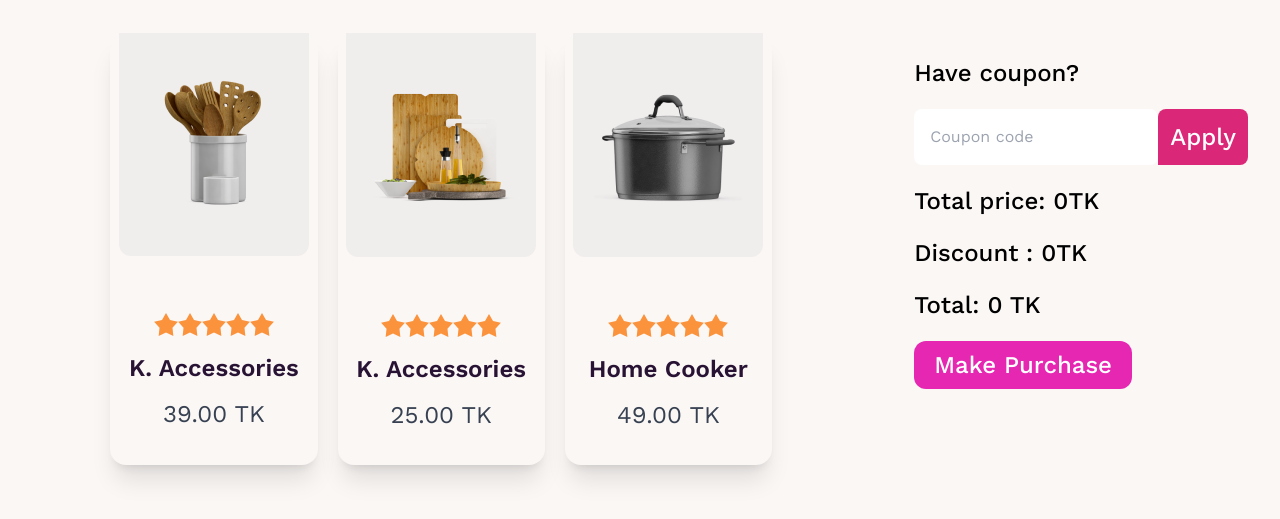
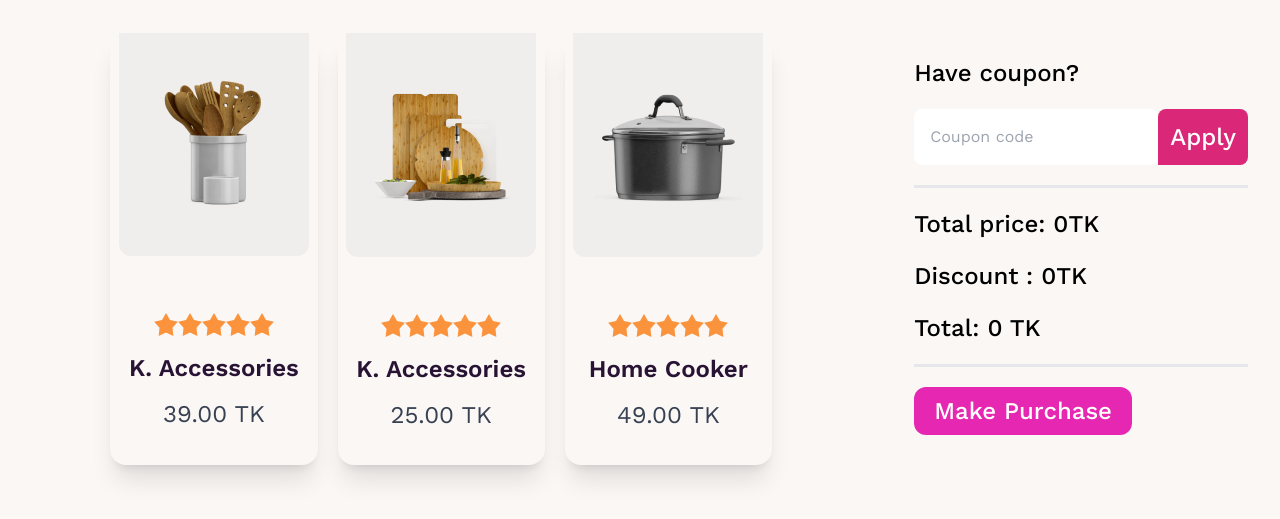
Before and after one commit to naymhossen1b/Summer-Sale-A5, a plain HTML site: page index.html in a window 1280 px wide. Shown: the part 671-1190 px from the top of the page. Drawn offline with nearby package versions, Linux system fonts and the light colour scheme.

Commit message:
added some div and modified some line

```diff
--- a/index.html
+++ b/index.html
@@ -285,14 +285,20 @@
                     </div>
                 </div>
 
+                <!-- product listing container -->
+
                 <div id="select-item" class="mt-5">
-
+                </div>
+                <div class="mt-5 mb-5 border border-b-2">
                 </div>
 
                 <div class="text-black text-2xl font-medium mt-5">
                     <h1 class="mb-5">Total price: <span id="orginal-price">0</span>TK</h1>
                     <h2 class="mb-5">Discount : <span id="discountAmount">0</span>TK</h2>
                     <h3 class="mb-5">Total: <span id="finalAmount">0</span> TK</h3>
+                </div>
+
+                <div class="mt-5 mb-5 border border-b-2">
                 </div>
 
                 <div>
```
